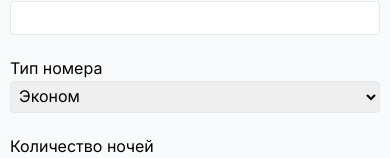
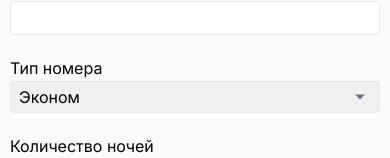
Before and after one commit to M4XPRD/nimax-test-task, a React (Create React App) app: page / in a window 390 px wide. Shown: the part 273-431 px from the top of the page. Built offline with nearby package versions, Linux system fonts and the light colour scheme.

Commit message:
Custom select arrow added

```diff
--- a/src/styles/adaptibility/adaptability-mobile.scss
+++ b/src/styles/adaptibility/adaptability-mobile.scss
@@ -38,15 +38,23 @@
               height: 32px;
               border: 1px solid #E5E7EB;
               border-radius: 4px;
-              padding-left: 4px;
+              padding-left: 8px;
+              outline: 1px solid transparent;
+
+              transition: all 0.3s ease-in-out;
+
+              appearance: none;
+              background-image: url('../../assets/dropdownArrow.svg');
+              background-repeat: no-repeat;
+              background-position: right 13.5px top 50%;
+              background-size: 0.65rem auto;
             }
 
             select:focus {
               outline: 1px solid #3B82F6;
-            }
+              background-image: url('../../assets/dropdownArrowGrey.svg');
 
-            select.value {
-              background-color: #3B82F6;
+              transition: all 0.3s ease-in-out;
             }
           }
 
--- a/src/styles/form/form.scss
+++ b/src/styles/form/form.scss
@@ -49,10 +49,15 @@
           border: 1px solid #E5E7EB;
           border-radius: 4px;
           padding-left: 8px;
+          outline: 1px solid transparent;
+
+          transition: all 0.3s ease-in-out;
         }
 
         input:focus {
           outline: 1px solid #3B82F6;
+
+          transition: all 0.3s ease-in-out;
         }
 
         input[type=number]::-webkit-inner-spin-button,
```
Also changed, not shown: src/assets/dropdownArrow.svg (added), src/assets/dropdownArrowGrey.svg (added).
